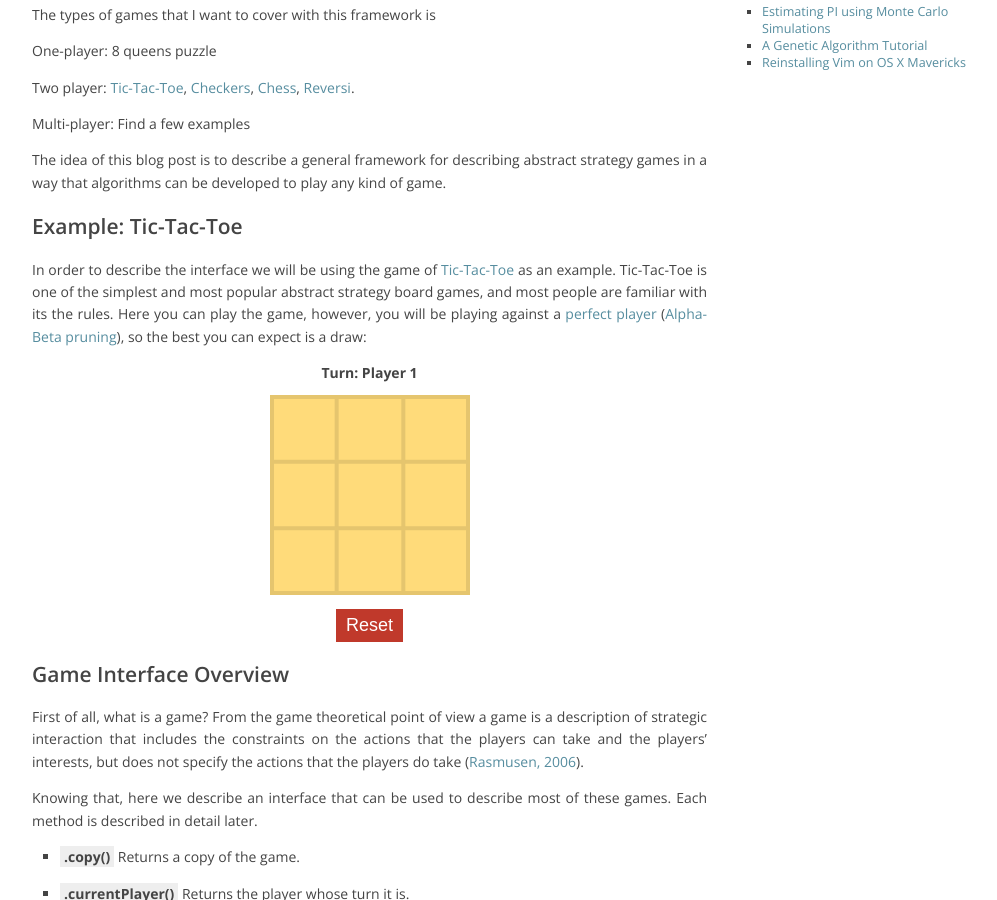
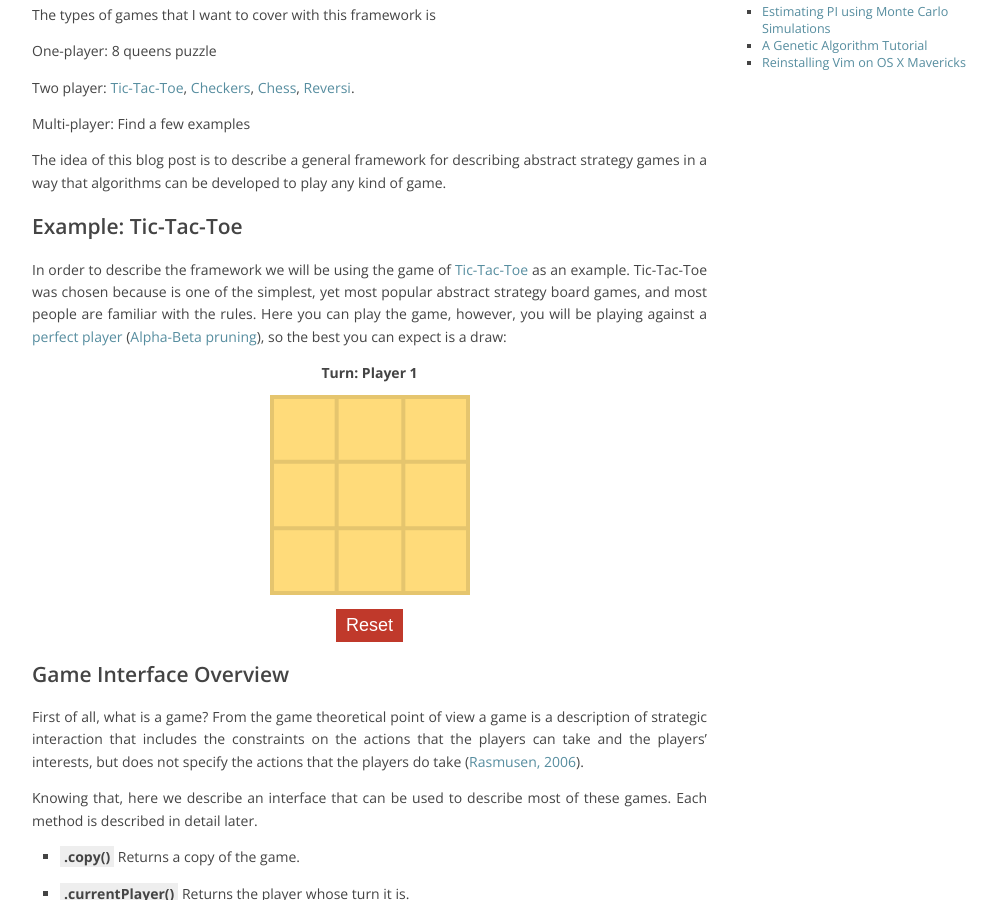
Before and after one commit to davidrobles/davidrobles.github.io, a Jekyll site: the page built from _posts/2014-07-08-a-framework-for-abstract-strategy-games.md, in a window 1280 px wide and 900 px high, scrolled down 446 px. Shown: the whole window, without its empty margins (128-1125 px from the left). Built offline with Jekyll 4.4.1, drawn with Linux system fonts in a browser that asks for light colours; Markdown is read by kramdown in place of the engine named in the settings; comment, search, counter and statistics services are not loaded.

Commit message:
Update post

```diff
--- a/_posts/2014-07-08-a-framework-for-abstract-strategy-games.md
+++ b/_posts/2014-07-08-a-framework-for-abstract-strategy-games.md
@@ -45,9 +45,9 @@ algorithms can be developed to play any kind of game.
 
 ## Example: Tic-Tac-Toe
 
-In order to describe the interface we will be using the game of [Tic-Tac-Toe](http://en.wikipedia.org/wiki/Tic-tac-toe)
-as an example. Tic-Tac-Toe is one of the simplest and most popular abstract strategy board games, and most people are
-familiar with its the rules. Here you can play the game, however, you will be playing against a
+In order to describe the framework we will be using the game of [Tic-Tac-Toe](http://en.wikipedia.org/wiki/Tic-tac-toe)
+as an example. Tic-Tac-Toe was chosen because is one of the simplest, yet most popular abstract strategy board games,
+and most people are familiar with the rules. Here you can play the game, however, you will be playing against a
 [perfect player](http://en.wikipedia.org/wiki/Solved_game#Perfect_play)
 ([Alpha-Beta pruning](http://en.wikipedia.org/wiki/Alpha%E2%80%93beta_pruning)), so the best you can expect is a draw:
 
```
